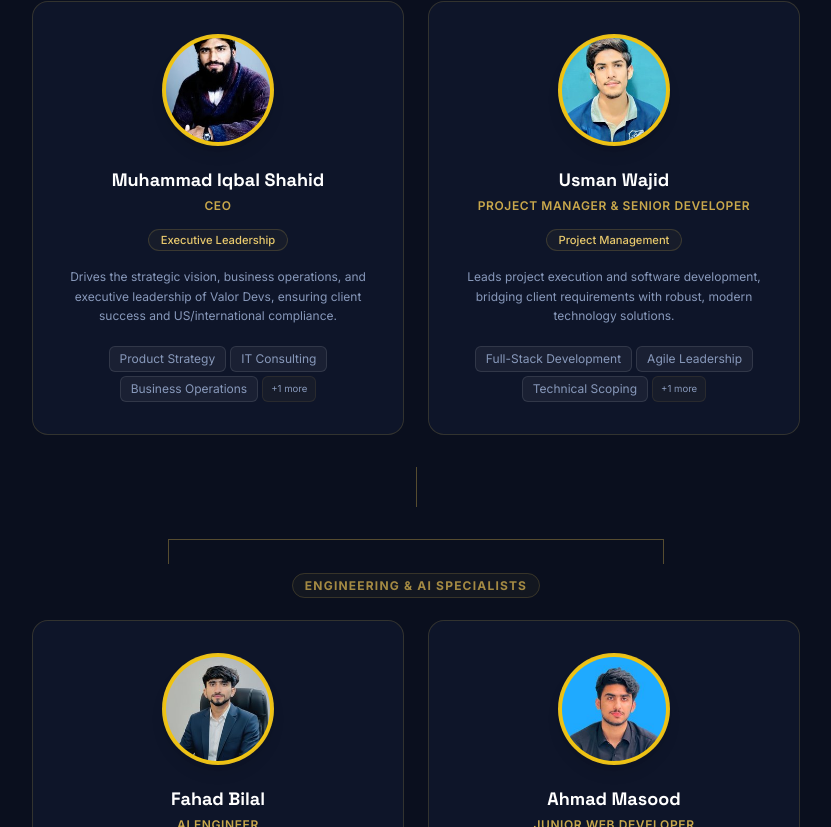
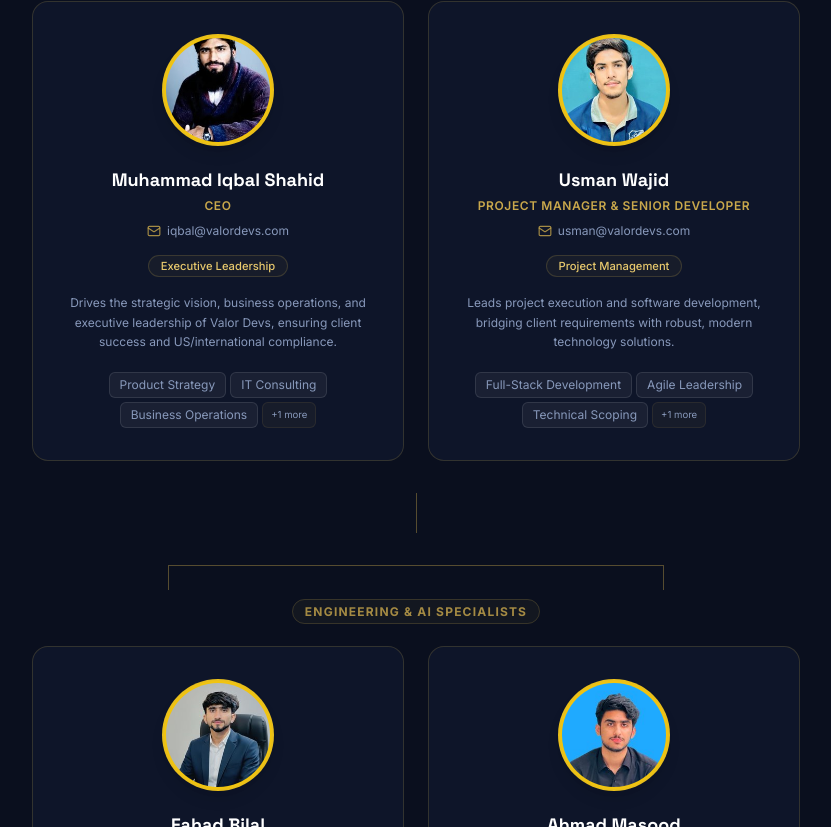
Before and after one commit to usmanwajid09/Valo-Devel, a Next.js app: page /about in a window 1280 px wide. Shown: the part 3573-4400 px from the top of the page, without its empty margins (224-1055 px from the left). Built offline with nearby package versions, Linux system fonts and the light colour scheme; no server answers.

Commit message:
feat: change contact email to info@valordevs.com and add individual emails for CEO and Usman

```diff
--- a/src/components/cards/TeamCard.tsx
+++ b/src/components/cards/TeamCard.tsx
@@ -1,4 +1,4 @@
-import Image from "next/image";
+import { Mail } from "lucide-react";
 import { TechChip } from "@/components/ui/Badge";
 import type { TeamMember } from "@/lib/content";
 
@@ -24,6 +24,17 @@
         <p className="text-xs font-semibold uppercase tracking-wider text-gold mt-1">
           {member.role}
         </p>
+
+        {/* Email Link (if provided) */}
+        {member.email && (
+          <a
+            href={`mailto:${member.email}`}
+            className="mt-2 flex items-center gap-1.5 text-[0.75rem] text-muted hover:text-gold transition-colors duration-200"
+          >
+            <Mail className="h-3.5 w-3.5 text-gold/80" />
+            <span>{member.email}</span>
+          </a>
+        )}
 
         {/* Primary Qualification/Skill Badge */}
         <div className="mt-3">
--- a/src/lib/content.ts
+++ b/src/lib/content.ts
@@ -295,6 +295,7 @@
   skills: string[];
   image: string;
   bgImage: string;
+  email?: string;
 };
 
 export const team: TeamMember[] = [
@@ -306,6 +307,7 @@
     skills: ["Executive Leadership", "Product Strategy", "IT Consulting", "Business Operations", "US Compliance"],
     image: "/images/team/iqbal-shahid.jpg",
     bgImage: "https://images.unsplash.com/photo-1556761175-b413da4baf72?auto=format&fit=crop&w=600&h=240&q=80",
+    email: "iqbal@valordevs.com",
   },
   {
     name: "Usman Wajid",
@@ -315,6 +317,7 @@
     skills: ["Project Management", "Full-Stack Development", "Agile Leadership", "Technical Scoping", "Software Engineering"],
     image: "/images/team/usman-wajid.jpg",
     bgImage: "https://images.unsplash.com/photo-1522071820081-009f0129c71c?auto=format&fit=crop&w=600&h=240&q=80",
+    email: "usman@valordevs.com",
   },
   {
     name: "Fahad Bilal",
--- a/src/lib/site.ts
+++ b/src/lib/site.ts
@@ -16,7 +16,7 @@
     full: "Austin, TX 78731, United States",
   },
   contact: {
-    email: process.env.NEXT_PUBLIC_CONTACT_EMAIL ?? "contact@valordevs.com",
+    email: process.env.NEXT_PUBLIC_CONTACT_EMAIL ?? "info@valordevs.com",
     whatsapp: process.env.NEXT_PUBLIC_WHATSAPP ?? "+15127608676",
     whatsappLink: "https://wa.me/15127608676",
   },
```
